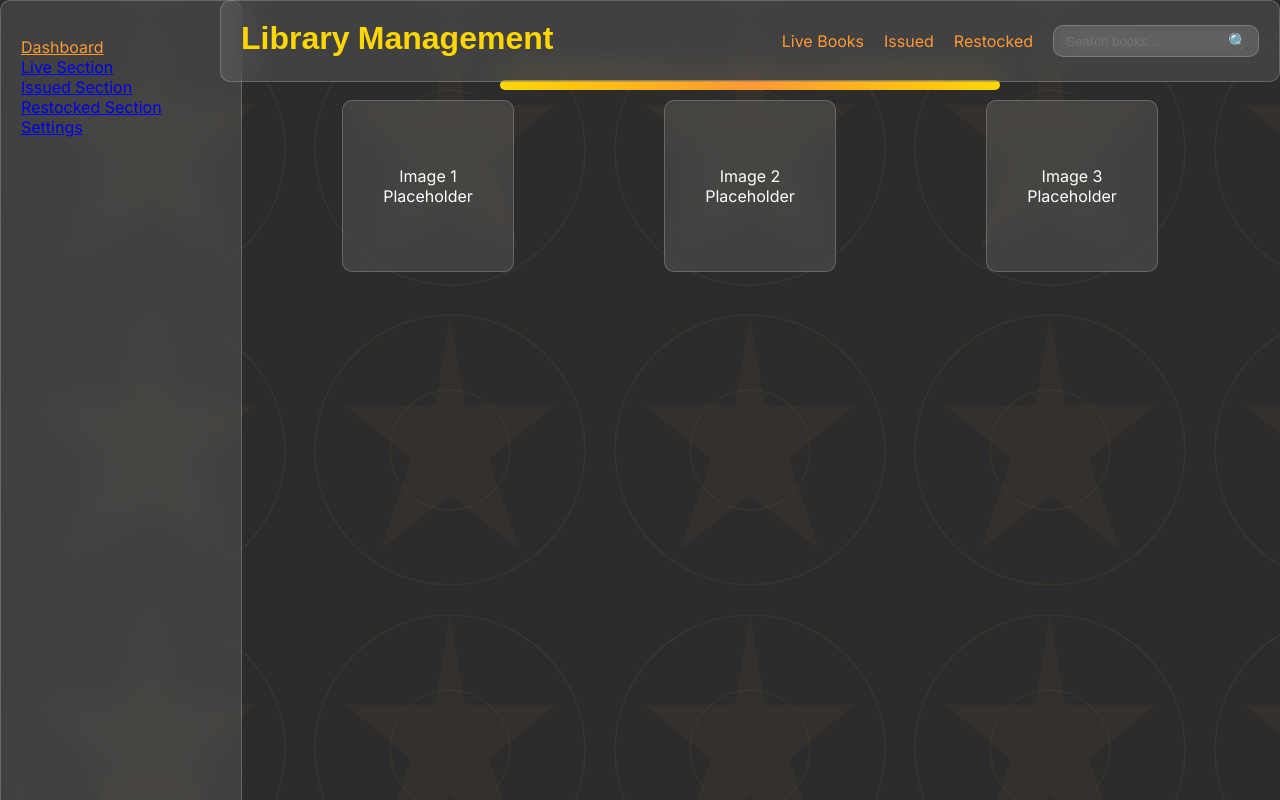
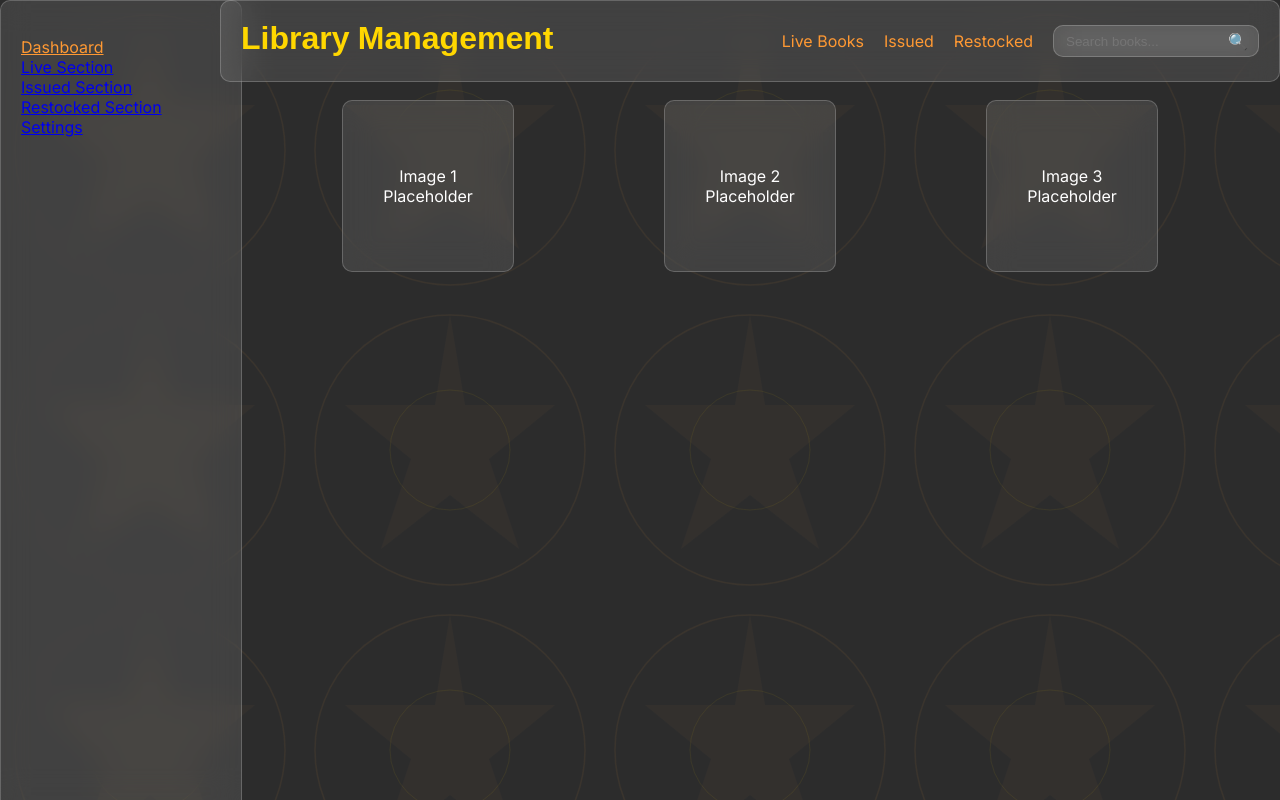
Before and after one commit to kaarthikslab/LMS, a React (Create React App) app: page / in a window 1280 px wide. Built offline with nearby package versions, Linux system fonts and the light colour scheme.

Commit message:
Update Dashboard.js

```diff
--- a/src/pages/Dashboard.js
+++ b/src/pages/Dashboard.js
@@ -2,9 +2,7 @@ import React from 'react';
 
 const Dashboard = () => (
   <div style={{ marginTop: '80px', textAlign: 'center' }}>
-    <div style={{ position: 'relative', display: 'flex', justifyContent: 'center', alignItems: 'center', gap: '100px', margin: '50px 0' }}>
-      {/* Torana-like frame */}
-      <div style={{ position: 'absolute', top: '-20px', left: '50%', transform: 'translateX(-50%)', width: '500px', height: '10px', background: 'linear-gradient(90deg, #FFD700, #FF9933, #FFD700)', borderRadius: '5px' }}></div>
+    <div style={{ display: 'flex', justifyContent: 'center', alignItems: 'center', gap: '100px', margin: '50px 0' }}>
       <div className="glass square-tile" style={{ width: '150px', height: '150px', display: 'flex', alignItems: 'center', justifyContent: 'center', position: 'relative', left: '-50px' }}>
         Image 1 Placeholder
       </div>
```
